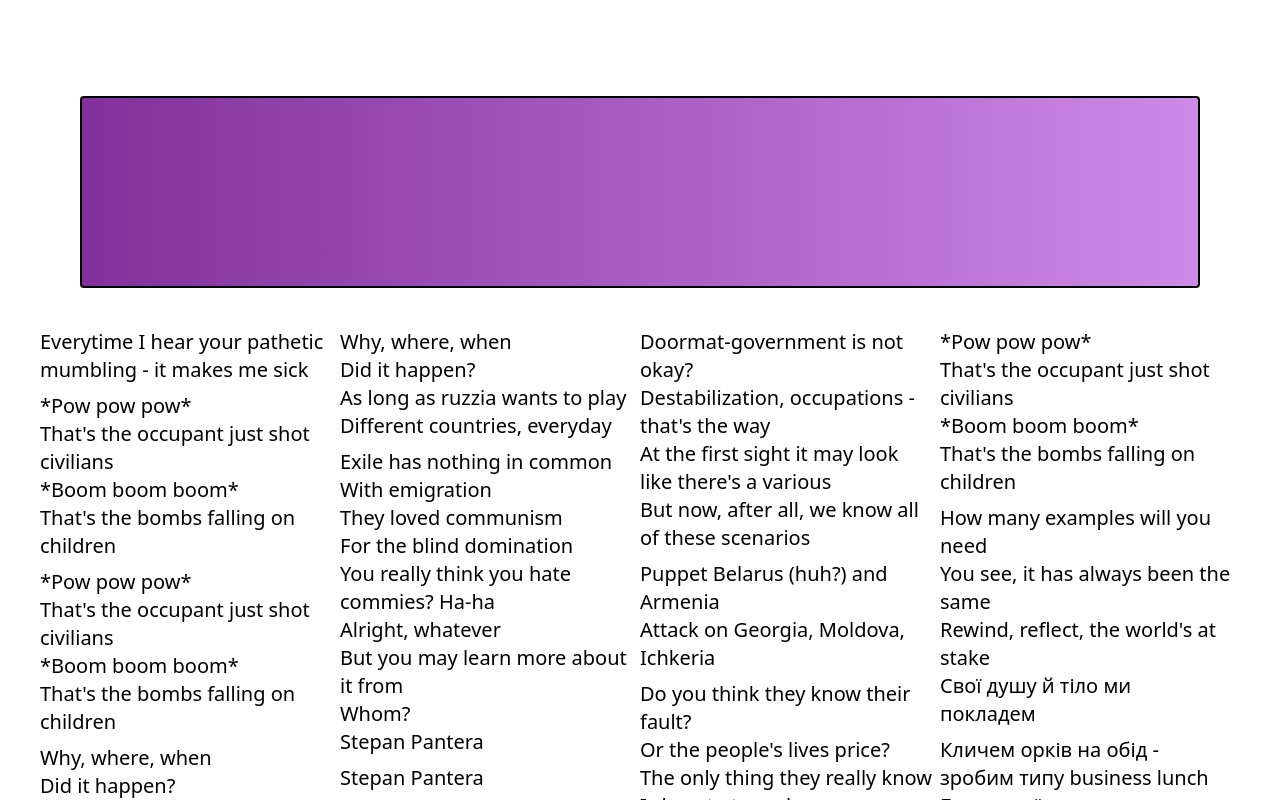
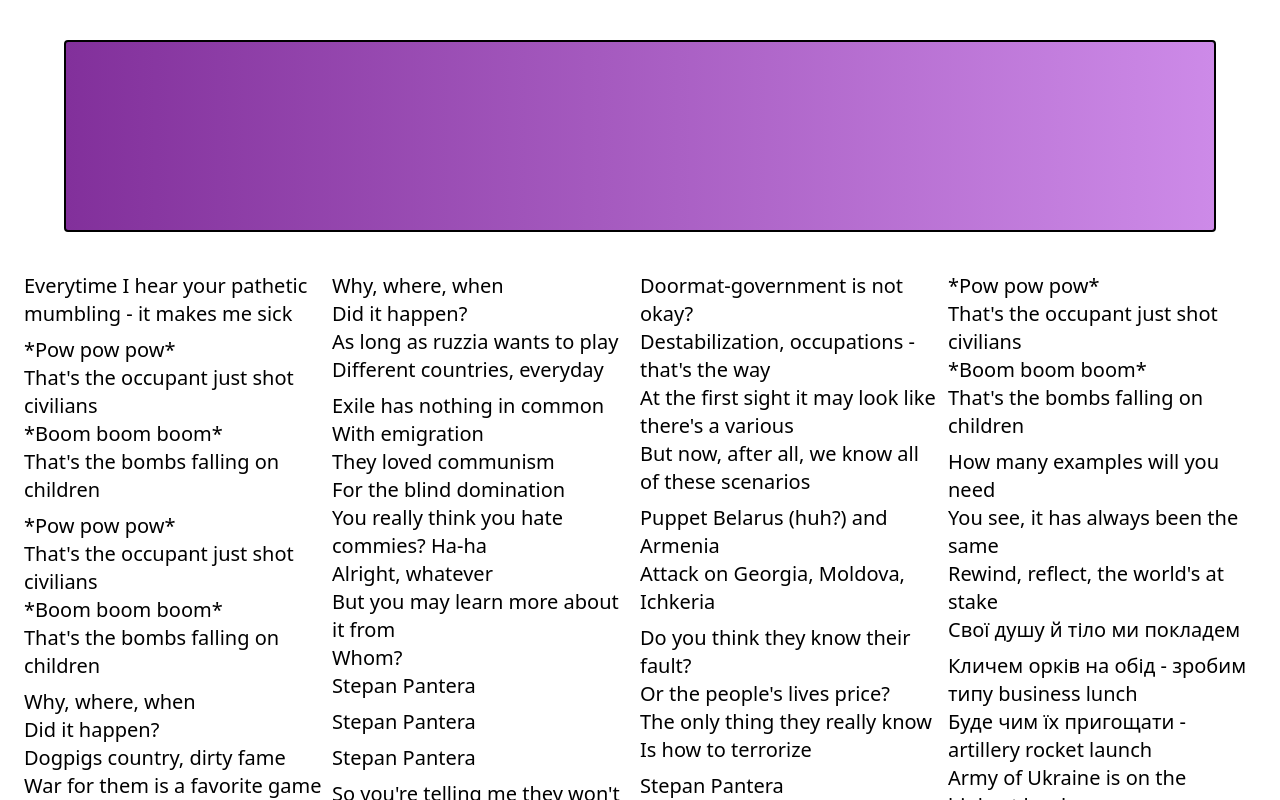
Before and after one commit to PerchunPak/song-words-highlighter, a SvelteKit app: page / in a window 1280 px wide. Built offline with nearby package versions, Linux system fonts and the light colour scheme.

Commit message:
Small improvements into the page

```diff
--- a/src/routes/+page.svelte
+++ b/src/routes/+page.svelte
@@ -33,11 +33,11 @@
 	}
 </script>
 
-<div class="m-10">
+<div class="m-6">
 	<div
-		class="m-10 mt-24 flex h-48 min-h-full items-center justify-center rounded border-2 border-black bg-gradient-to-l from-amethyst-400 to-amethyst-700"
+		class="m-10 flex h-48 min-h-full items-center justify-center rounded border-2 border-black bg-gradient-to-l from-amethyst-400 to-amethyst-700"
 	>
-		<p class="m-3 !text-5xl !text-stone-200 !font-bold" bind:this={currentStringElement} />
+		<p class="m-3 !text-5xl !text-stone-200 font-bold" bind:this={currentStringElement} />
 	</div>
 	<div bind:this={textElement} class="grid w-full grid-cols-4">
 		<div>
```
